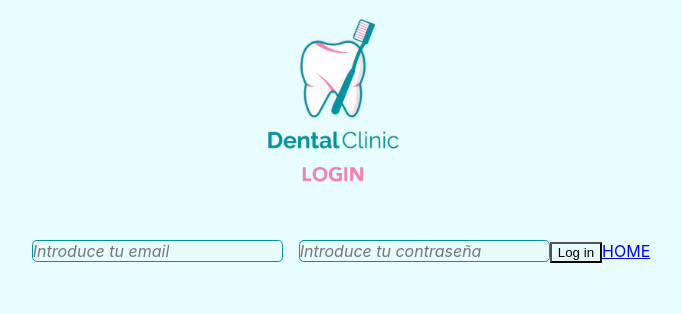
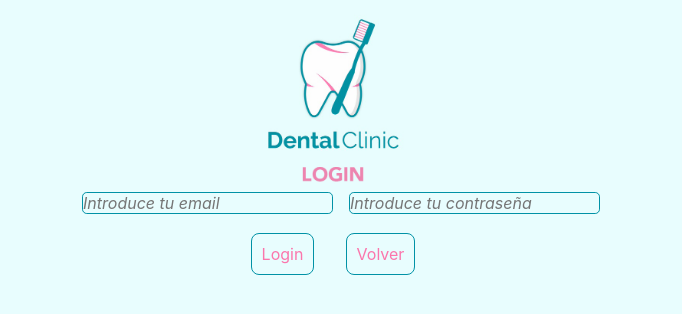
Before and after one commit to javigarcias/clinicadentalf, a React (Create React App) app: page /login in a window 1280 px wide. Shown: the top 314 px of the page, without its empty margins (307-989 px from the left). Built offline with nearby package versions, Linux system fonts and the light colour scheme.

Commit message:
Added styles in register containers

```diff
--- a/src/containers/Login/Login.jsx
+++ b/src/containers/Login/Login.jsx
@@ -9,14 +9,14 @@ const Login = () => {
     const history = useHistory();
 
 
-    const handleSubmit = event =>{
+    const handleSubmit = event => {
         event.preventDefault(); // para evitar refrescar la página
-        const user ={
-            email:event.target.email.value,
-            password:event.target.password.value
+        const user = {
+            email: event.target.email.value,
+            password: event.target.password.value
         };
-        axios.post('http://localhost:3001/clientes/login',user)
-        .then(res=>{
+        axios.post('http://localhost:3001/clientes/login', user)
+            .then(res => {
                 console.log(res);
                 localStorage.setItem("user", JSON.stringify(res.data));
                 setTimeout(() => {
@@ -24,20 +24,27 @@ const Login = () => {
                 }, 1000);
 
             })
-        .catch(error=>console.log(error.response.data))
+            .catch(error => console.log(error.response.data))
     }
     return (
         <div className="general">
             <div className="headerReg">
                 <div className="logoLogin"></div>
             </div>
+            <div className="form">
                 <form className="login-form" onSubmit={handleSubmit}>
                     <input type="email" name="email" required placeholder="Introduce tu email" />
-            <input type="password" name="password" required placeholder="Introduce tu contraseña"/>
-            <button type="submit">Log in</button>
-            <Link to="/">HOME</Link>
+                    <input type="password" name="password" required placeholder="Introduce tu contraseña" />
 
+
+                    <div className="botones">
+                            <div className="homeLink">
+                                <button type="submit" className="botonesAccion">Login</button>
+                                <Link to="/">Volver</Link>
+                            </div>
+                    </div>
                 </form>
+            </div>
         </div>
     )
 }
--- a/src/containers/Register/Register.jsx
+++ b/src/containers/Register/Register.jsx
@@ -63,7 +63,7 @@ const Register = () => {
 
                     <div className="botones">
                         <div className="registro">
-                            <button className="botonRregistrar" type="submit">REGISTRAR</button>
+                            <button className="botonesAccion" type="submit">REGISTRAR</button>
                             <div className="homeLink">
                                 <Link to="/">Volver</Link>
                             </div>
--- a/src/containers/Register/Register.scss
+++ b/src/containers/Register/Register.scss
@@ -52,7 +52,7 @@
     align-items: center;
 
 }
-.botonRregistrar{
+.botonesAccion{
         all: unset;
         color: #fb76ac;
         border: 0.1em solid #0192a6;
```
Lines whose indentation alone changed are shown as unchanged.
